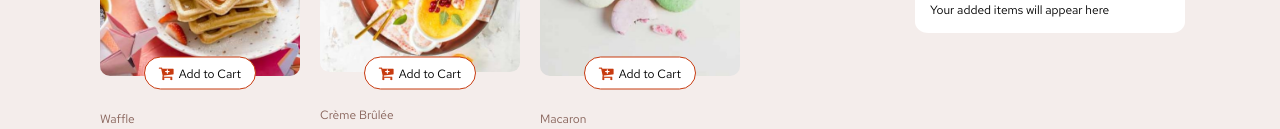
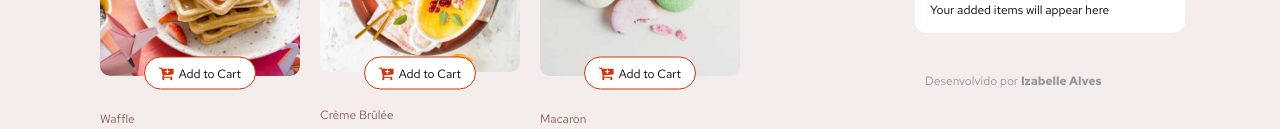
Before and after one commit to IzabelleAlves/Product-list-with-cart, a website built with Vite: page index.html in a window 1280 px wide. Shown: the part 225-354 px from the top of the page. Built offline with nearby package versions, Linux system fonts and the light colour scheme.

Commit message:
Developer reference add

```diff
--- a/index.html
+++ b/index.html
@@ -89,6 +89,12 @@
             </div>
             <div class="show-if-empty">Your added items will appear here</div>
           </div>
+          <div class="developer">
+            Desenvolvido por
+            <a href="https://www.linkedin.com/in/izabellealvess/"
+              >Izabelle Alves</a
+            >
+          </div>
         </div>
     </main>
 
--- a/src/css/index.scss
+++ b/src/css/index.scss
@@ -218,3 +218,16 @@ main {
   font-size: 14px;
   padding: 10px;
 }
+
+.developer {
+  color: rgb(151, 151, 151);
+  font-size: 12px;
+  padding-top: 50px;
+  align-self: flex-start;
+}
+
+.developer a {
+  text-decoration: none;
+  color: rgb(151, 151, 151);
+  font-weight: bold;
+}
```
